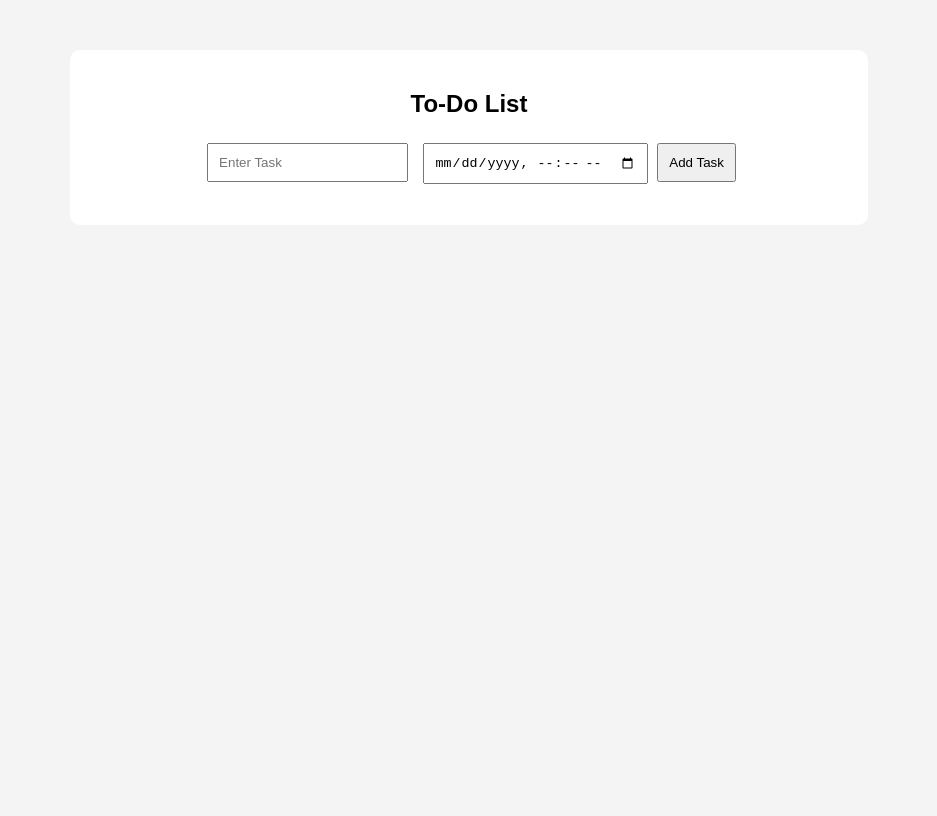
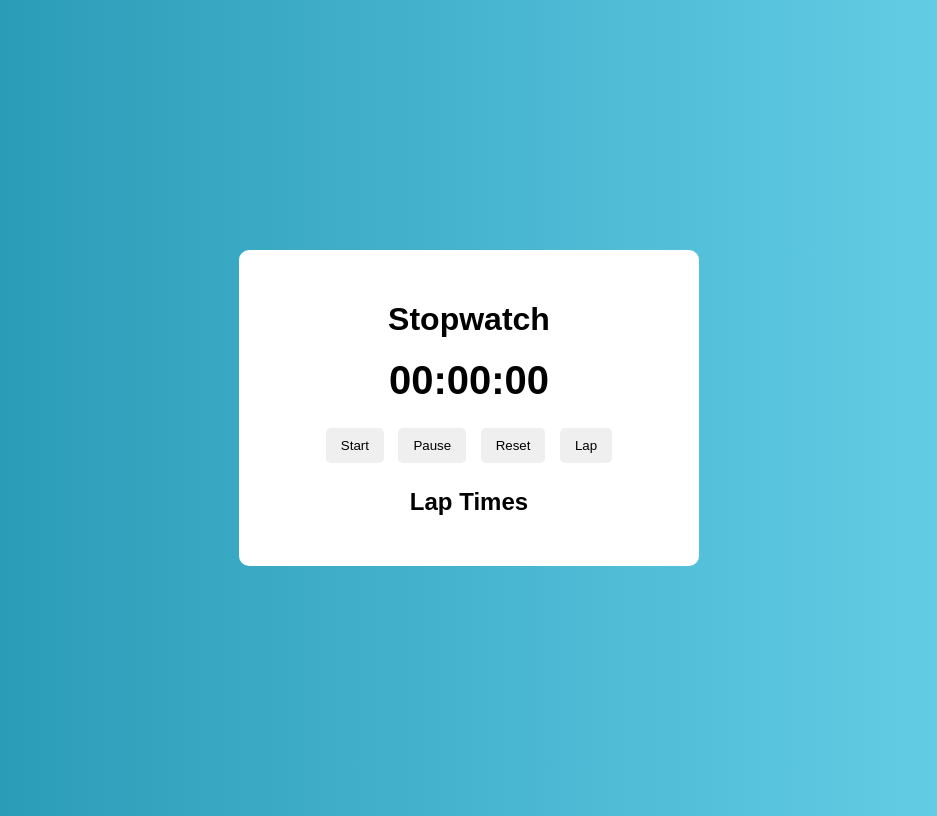
Before and after one commit to lakshminikithabandaru-lang/skillcraft-internship-projects, a plain HTML site: page index.html in a window 1280 px wide. Shown: the whole page, without its empty margins (171-1108 px from the left). Drawn offline with Linux system fonts and the light colour scheme.

Commit message:
Add files via upload

```diff
--- a/index.html
+++ b/index.html
@@ -2,21 +2,31 @@
 <html>
 
 <head>
-    <title>To-Do Web App</title>
+    <title>Stopwatch Web App</title>
     <link rel="stylesheet" href="style.css">
 </head>
 
 <body>
 
     <div class="container">
-        <h2>To-Do List</h2>
 
-        <input type="text" id="taskInput" placeholder="Enter Task">
-        <input type="datetime-local" id="taskDate">
+        <h1>Stopwatch</h1>
 
-        <button onclick="addTask()">Add Task</button>
+        <div id="display">
+            00:00:00
+        </div>
 
-        <ul id="taskList"></ul>
+        <div class="buttons">
+            <button onclick="startTimer()">Start</button>
+            <button onclick="pauseTimer()">Pause</button>
+            <button onclick="resetTimer()">Reset</button>
+            <button onclick="lapTimer()">Lap</button>
+        </div>
+
+        <h2>Lap Times</h2>
+
+        <ul id="laps"></ul>
+
     </div>
 
     <script src="script.js"></script>
--- a/script.js
+++ b/script.js
@@ -1,42 +1,72 @@
-function addTask() {
+let seconds = 0;
+let minutes = 0;
+let hours = 0;
 
-    let taskInput = document.getElementById("taskInput");
-    let taskDate = document.getElementById("taskDate");
-    let taskList = document.getElementById("taskList");
+let timer = null;
 
-    if (taskInput.value === "") {
-        alert("Please enter a task");
+function updateDisplay() {
+
+    let h = String(hours).padStart(2, '0');
+    let m = String(minutes).padStart(2, '0');
+    let s = String(seconds).padStart(2, '0');
+
+    document.getElementById("display").innerText =
+        h + ":" + m + ":" + s;
+}
+
+function stopwatch() {
+
+    seconds++;
+
+    if (seconds == 60) {
+        seconds = 0;
+        minutes++;
+    }
+
+    if (minutes == 60) {
+        minutes = 0;
+        hours++;
+    }
+
+    updateDisplay();
+}
+
+function startTimer() {
+
+    if (timer !== null) {
         return;
     }
 
-    let li = document.createElement("li");
-
-    li.innerHTML = `
-        ${taskInput.value} - ${taskDate.value}
-        <button onclick="completeTask(this)">Complete</button>
-        <button onclick="editTask(this)">Edit</button>
-        <button onclick="deleteTask(this)">Delete</button>
-    `;
-
-    taskList.appendChild(li);
-
-    taskInput.value = "";
-    taskDate.value = "";
+    timer = setInterval(stopwatch, 1000);
 }
 
-function completeTask(button) {
-    button.parentElement.style.textDecoration = "line-through";
+function pauseTimer() {
+
+    clearInterval(timer);
+    timer = null;
 }
 
-function editTask(button) {
-    let li = button.parentElement;
-    let newTask = prompt("Edit Task", li.firstChild.textContent);
+function resetTimer() {
 
-    if (newTask) {
-        li.firstChild.textContent = newTask;
-    }
+    clearInterval(timer);
+
+    timer = null;
+
+    seconds = 0;
+    minutes = 0;
+    hours = 0;
+
+    updateDisplay();
+
+    document.getElementById("laps").innerHTML = "";
 }
 
-function deleteTask(button) {
-    button.parentElement.remove();
+function lapTimer() {
+
+    let lap = document.createElement("li");
+
+    lap.innerText =
+        document.getElementById("display").innerText;
+
+    document.getElementById("laps").appendChild(lap);
 }
--- a/style.css
+++ b/style.css
@@ -1,29 +1,44 @@
-body {
-    font-family: Arial, sans-serif;
-    background: #f4f4f4;
-    text-align: center;
+body{
+    font-family:Arial;
+    background:linear-gradient(to right,#2193b0,#6dd5ed);
+    display:flex;
+    justify-content:center;
+    align-items:center;
+    height:100vh;
 }
 
-.container {
-    width: 60%;
-    margin: auto;
-    margin-top: 50px;
-    background: white;
-    padding: 20px;
-    border-radius: 10px;
+.container{
+    background:white;
+    padding:30px;
+    border-radius:10px;
+    text-align:center;
+    width:400px;
 }
 
-input {
-    padding: 10px;
-    margin: 5px;
+h1{
+    margin-bottom:20px;
 }
 
-button {
-    padding: 10px;
-    cursor: pointer;
+#display{
+    font-size:40px;
+    font-weight:bold;
+    margin-bottom:20px;
 }
 
-li {
-    list-style: none;
-    margin: 10px;
+button{
+    padding:10px 15px;
+    margin:5px;
+    cursor:pointer;
+    border:none;
+    border-radius:5px;
 }
+
+button:hover{
+    background:orange;
+    color:white;
+}
+
+#laps{
+    margin-top:20px;
+    text-align:left;
+}
```
